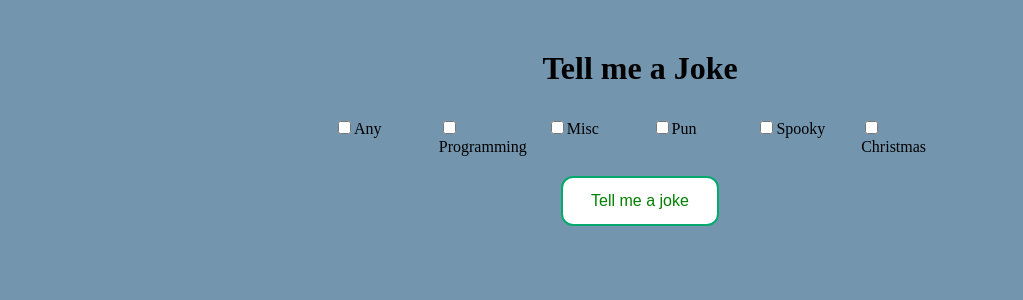
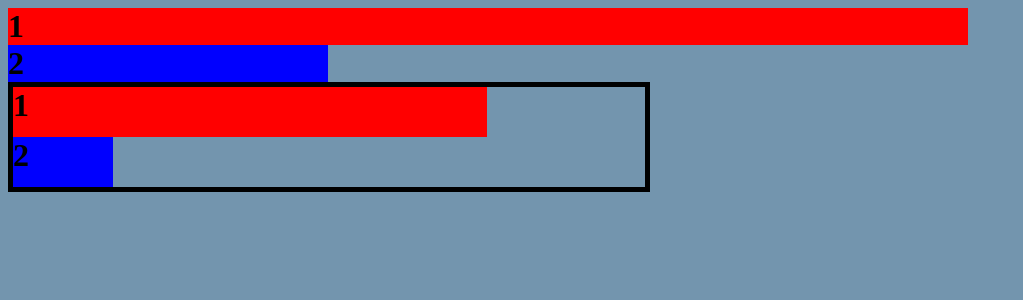
Before and after one commit to EmmanuelOjo97/Joke-Repo, a React (Create React App) app: page / in a window 1280 px wide. Shown: the top 300 px of the page, without its empty margins (0-1023 px from the left). Built offline with nearby package versions, Linux system fonts and the light colour scheme.

Commit message:
adding some styling

```diff
--- a/src/App.css
+++ b/src/App.css
@@ -3,15 +3,17 @@ body {
 }
 
 .flexbox-container {
-  display: flex;
+  display: grid;
   /* background-color: #45a29e; */
   justify-content: space-around;
   width: 50%;
+  height: 100px;
   margin: auto;
+  grid-template-columns: repeat(3, 200px);
 }
 
 .flex-item {
-  width: 200px;
+  /* width: 50px; */
   margin: 10px;
   border: 3px;
 }
@@ -48,5 +50,43 @@ body {
 }
 
 .joke-content {
-  font-size: 50px;
+  font-size: 20px;
 }
+
+.box {
+  width: 50%;
+  height: 100px;
+  border: black solid 5px;
+  /* margin: 20px auto; */
+  margin: 0% 0;
+  /* display: flex; */
+  justify-content: space-evenly;
+}
+
+.positioning-1 {
+  background-color: red;
+  width: 75%;
+  height: 50%;
+}
+.positioning-2 {
+  background-color: blue;
+  width: 100px;
+  height: 50%;
+}
+
+.positioning-3 {
+  background-color: red;
+  width: 75vw;
+  height: 50%;
+}
+.positioning-4 {
+  background-color: blue;
+  width: 25vw;
+  height: 50%;
+}
+.lorem {
+  width: 5%;
+}
+h1 {
+  margin: 0;
+}
--- a/src/App.js
+++ b/src/App.js
@@ -2,7 +2,7 @@ import react from "react";
 import { useState, useEffect } from "react";
 import { checkboxes } from "./checkboxes";
 import "./App.css";
-// import Checkbox from "./Checkbox";
+import Checkbox from "./Checkbox";
 
 function App() {
   const [loading, setLoading] = useState(true);
@@ -18,13 +18,13 @@ function App() {
   // );
 
   const whydawg = "Pun";
-  console.log("Hello");
+
   const fetchJoke = async () => {
     try {
       setLoading(false);
       const response = await fetch(
         `https://v2.jokeapi.dev/joke/${
-          anyChecked === true
+          category === "Any"
             ? "Programming,Miscellaneous,Pun,Spooky,Christmas"
             : category
         }?type=twopart`
@@ -59,72 +59,65 @@ function App() {
     setAnyChecked(false);
   };
 
-  const handleAnyCategory = (e) => {
-    if (anyChecked === true) {
-      setAnyChecked(false);
-    }
-    setAnyChecked(true);
-  };
+  // return (
+  //   <div>
+  //     <h1 className="title">Tell me a Joke</h1>
+  //     <div className="flexbox-container">
+  //       {checkboxes.map((checker, index) => {
+  //         return (
+  //           <div key={index} className="flex-item">
+  //             <input
+  //               type="radio"
+  //               value={checker.category}
+  //               name="pooper"
+  //               onChange={(e) => handleCheckBox(e)}
+  //             />
+  //             <label htmlFor="">{checker.category}</label>
+  //           </div>
+  //         );
+  //       })}
+  //     </div>
+
+  //     <button
+  //       onClick={() => {
+  //         fetchJoke();
+  //       }}
+  //       className="fetch-btn"
+  //     >
+  //       Tell me a joke
+  //     </button>
+  //     <section className="joke">
+  //       <p className="joke-content">{setup}</p>
+  //       {!loading ? (
+  //         <button onClick={() => showJoke()}>
+  //           {!showPunchline ? "Show me the joke" : "hide joke"}
+  //         </button>
+  //       ) : null}
+
+  //       {showPunchline ? <p className="joke-content">{punchline}</p> : null}
+  //     </section>
+  //   </div>
+  // );
 
   return (
     <div>
-      <h1 className="title">Tell me a Joke</h1>
-      <div className="flexbox-container">
-        <div className="flex-item">
-          <input
-            type="checkbox"
-            value="Any"
-            id="anyJoke"
-            onChange={(e) => handleAnyCategory(e)}
-          />
-          <label htmlFor="anyJoke">Any</label>
+      <div className="positioning-3">
+        <h1>1</h1>
+      </div>
+      <div className="positioning-4">
+        <h1>2</h1>
+      </div>
+      <div className="box">
+        <div className="positioning-1">
+          <h1>1</h1>
         </div>
-
-        {checkboxes.map((checker, index) => {
-          return (
-            <div key={index} className="flex-item">
-              <input
-                type="checkbox"
-                value={checker.category}
-                name="pooper"
-                onChange={(e) => handleCheckBox(e)}
-              />
-              <label htmlFor="">{checker.category}</label>
-            </div>
-          );
-        })}
+        <div className="positioning-2">
+          <h1>2</h1>
+        </div>
+        {/* <div className="positioning-3">3</div> */}
       </div>
-
-      <button
-        onClick={() => {
-          fetchJoke();
-        }}
-        className="fetch-btn"
-      >
-        Tell me a joke
-      </button>
-      <section className="joke">
-        <p className="joke-content">{setup}</p>
-        {/* <p>{punchline}</p> */}
-        {!loading ? (
-          <button onClick={() => showJoke()}>
-            {!showPunchline ? "Show me the joke" : "hide joke"}
-          </button>
-        ) : null}
-
-        {showPunchline ? <p className="joke-content">{punchline}</p> : null}
-      </section>
     </div>
   );
-
-  // return (
-  //   <div className="flexbox-container">
-  //     <h1>WHy are you like this</h1>
-  //     <div className="flex-item"></div>
-  //     <div className="flex-item"></div>
-  //     <div className="flex-item"></div>
-  //   </div>
-  // );
 }
 
 export default App;
--- a/src/Checkbox.js
+++ b/src/Checkbox.js
@@ -1,15 +1,33 @@
 import React from "react";
+// import { checkboxes } from "./checkboxes";
 
-export const Checkbox = ({ category, handleCheckBox }) => {
+export const Checkbox = ({ checkboxes, handleCheckBox }) => {
   return (
     <div>
-      <input
-        type="checkbox"
+      {/* <input
+        type="radio"
         value={category}
         name={category}
-        onChange={() => this.handleCheckBox()}
+        onChange={(e) => handleCheckBox(e)}
       />
-      <label> {category}</label>
+      <label>{category}</label>
+      <h1>hi</h1> */}
+
+      {checkboxes.map((poop, index) => {
+        const { category } = poop;
+        return (
+          <div>
+            <input
+              type="radio"
+              value={category}
+              name={category}
+              onChange={(e) => handleCheckBox(e)}
+            />
+            <label>{category}</label>
+          </div>
+        );
+      })}
+      <h1>hi</h1>
     </div>
   );
 };
--- a/src/checkboxes.js
+++ b/src/checkboxes.js
@@ -1,4 +1,5 @@
 export const checkboxes = [
+  { category: "Any" },
   { category: "Programming" },
   { category: "Misc" },
   { category: "Pun" },
--- a/src/index.js
+++ b/src/index.js
@@ -1,10 +1,12 @@
 import React from "react";
 import ReactDOM from "react-dom";
 import App from "./App";
+import Messing from "./messing";
 
 ReactDOM.render(
   <React.StrictMode>
     <App />
+    {/* <Messing /> */}
   </React.StrictMode>,
   document.getElementById("root")
 );
--- /dev/null
+++ b/src/messing.js
@@ -0,0 +1,39 @@
+import React from "react";
+import { useState, useEffect } from "react";
+import Checkbox from "./Checkbox";
+import { checkboxes } from "./checkboxes";
+import "./App.css";
+
+export default function Messing() {
+  const [isChecked, setIsChecked] = useState(false);
+
+  const handleCheckBox = (e) => {
+    // setIsChecked(!isChecked);
+    // console.log(isChecked);
+
+    console.log(e.target.value);
+    // setCategory(e.target.value);
+    // console.log(category);
+    // setAnyChecked(false);
+    if (isChecked === true) {
+      setIsChecked(false);
+    } else {
+      setIsChecked(true);
+    }
+  };
+
+  return (
+    <div>
+      {/* {checkboxes.map((category, index) => {
+        return (
+          <Checkbox
+            key={index}
+            category={category.category}
+            handleCheckBox={handleCheckBox}
+          />
+        );
+      })} */}
+      <Checkbox handleCheckBox={handleCheckBox} checkboxes={checkboxes} />
+    </div>
+  );
+}
```
